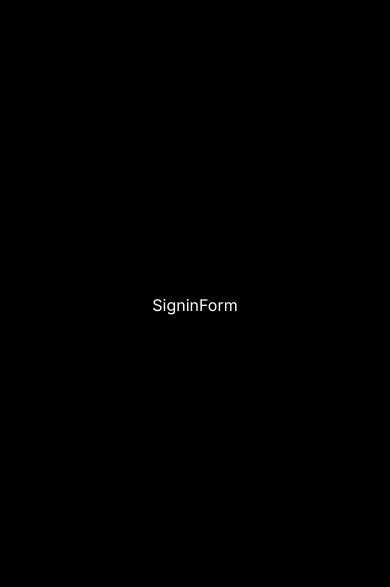
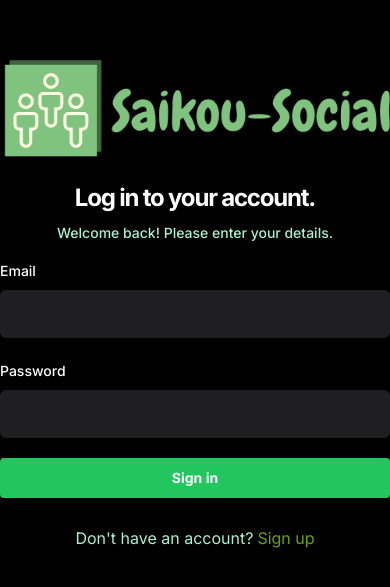
Before and after one commit to JesseAidenBolton/saikousocial, a React (Vite) app: page /sign-in in a window 390 px wide. Shown: the part 117-704 px from the top of the page. Built offline with nearby package versions, Linux system fonts and the light colour scheme; no server answers.

Commit message:
Finished auth with tanstack

```diff
--- a/package.json
+++ b/package.json
@@ -14,6 +14,7 @@
     "@radix-ui/react-label": "^2.0.2",
     "@radix-ui/react-slot": "^1.0.2",
     "@radix-ui/react-toast": "^1.1.5",
+    "@tanstack/react-query": "^5.13.4",
     "appwrite": "^13.0.1",
     "class-variance-authority": "^0.7.0",
     "clsx": "^2.0.0",
--- a/src/_auth/forms/SigninForm.tsx
+++ b/src/_auth/forms/SigninForm.tsx
@@ -1,7 +1,125 @@
+import { zodResolver } from "@hookform/resolvers/zod";
 
-const SigninForm = () => {
+import {
+    Form,
+    FormControl,
+    FormField,
+    FormItem,
+    FormLabel,
+    FormMessage,
+} from "@/components/ui/form"
+
+import { useToast } from "@/components/ui/use-toast"
+
+import { Input } from "@/components/ui/input"
+
+import {Button} from "@/components/ui/button.tsx";
+import {useForm} from "react-hook-form";
+import {SigninValidation} from "@/lib/validation";
+import { z } from "zod";
+import {Loader2} from "lucide-react";
+import {Link, useNavigate} from "react-router-dom";
+import { useSignInAccount } from "@/lib/react-query/queriesAndMutations.ts";
+import {useUserContext} from "@/context/AuthContext.tsx";
+
+
+
+
+const SignInForm = () => {
+
+    const { toast } = useToast()
+
+    const { checkAuthUser, isLoading: isUserLoading } = useUserContext();
+
+    const navigate = useNavigate();
+
+    const { mutateAsync: signInAccount } = useSignInAccount();
+
+
+    // 1. Define your form.
+    const form = useForm<z.infer<typeof SigninValidation>>({
+        resolver: zodResolver(SigninValidation),
+        defaultValues: {
+            email: '',
+            password: '',
+        },
+    })
+
+    // 2. Define a submit handler.
+    async function onSubmit(values: z.infer<typeof SigninValidation>) {
+
+
+        const session = await signInAccount({
+            email: values.email,
+            password: values.password,
+        })
+
+        if(!session) {
+            return toast({title: 'Sign in failed. Please try again.'})
+        }
+
+        const isLoggedIn = await checkAuthUser();
+
+        if(isLoggedIn) {
+            form.reset();
+
+            navigate('/')
+        } else {
+            return toast({ title: 'Sign up failed. Please try again.'})
+        }
+
+    }
+
+
     return (
-        <div>SigninForm</div>
+        <Form {...form}>
+            <div className="sm:w-420 flex-center flex-col">
+                <img src="/assets/images/logo.png" alt="logo"/>
+                <h2 className="h3-bold md:h2-bold pt-5 sm:pt-12">Log in to your account.</h2>
+                <p className="text-emerald-200 small-medium md:base-regular mt-2">Welcome back! Please enter your details.</p>
+
+                <form onSubmit={form.handleSubmit(onSubmit)} className="flex flex-col gap-5 w-full mt-4">
+                    <FormField
+                        control={form.control}
+                        name="email"
+                        render={({ field }) => (
+                            <FormItem>
+                                <FormLabel>Email</FormLabel>
+                                <FormControl>
+                                    <Input type="email" className="shad-input-g" {...field} />
+                                </FormControl>
+                                <FormMessage />
+                            </FormItem>
+                        )}
+                    />
+                    <FormField
+                        control={form.control}
+                        name="password"
+                        render={({ field }) => (
+                            <FormItem>
+                                <FormLabel>Password</FormLabel>
+                                <FormControl>
+                                    <Input type="password" className="shad-input-g" {...field} />
+                                </FormControl>
+                                <FormMessage />
+                            </FormItem>
+                        )}
+                    />
+                    <Button type="submit" className="bg-green-500 hover:bg-green-700 text-white font-bold py-2 px-4 rounded">
+                        {isUserLoading ? (
+                            <div className="flex-center gap-2">
+                                <Loader2 className="animate-spin"/> Loading...
+                            </div>
+                        ) : "Sign in" }
+                    </Button>
+                    <p className="text-small-regular text-emerald-200 text-center mt-2">
+                        Don't have an account?
+                        <Link to="/sign-up" className="text-lime-600 text-small-semibold ml-1">Sign up</Link>
+                    </p>
+                </form>
+            </div>
+        </Form>
+
     )
 }
-export default SigninForm
+export default SignInForm
--- a/src/_auth/forms/SignupForm.tsx
+++ b/src/_auth/forms/SignupForm.tsx
@@ -15,11 +15,13 @@
 
 import {Button} from "@/components/ui/button.tsx";
 import {useForm} from "react-hook-form";
-import {SignupValidation} from "@/lib/validation";
+import {SigninValidation, SignupValidation} from "@/lib/validation";
 import { z } from "zod";
 import {Loader2} from "lucide-react";
-import {Link} from "react-router-dom";
+import {Link, useNavigate} from "react-router-dom";
 import {createUserAccount} from "@/lib/appwrite/api.ts";
+import {useCreateUserAccount, useSignInAccount} from "@/lib/react-query/queriesAndMutations.ts";
+import {useUserContext} from "@/context/AuthContext.tsx";
 
 
 
@@ -27,7 +29,15 @@
 const SignupForm = () => {
 
     const { toast } = useToast()
-    const isLoading = false;
+
+    const { checkAuthUser, isLoading: isUserLoading } = useUserContext();
+
+    const navigate = useNavigate();
+
+    const { mutateAsync: createUserAccount, isPending: isCreatingAccount} = useCreateUserAccount();
+
+    const { mutateAsync: signInAccount, isPending: isSigningIn } = useSignInAccount();
+
 
     // 1. Define your form.
     const form = useForm<z.infer<typeof SignupValidation>>({
@@ -50,7 +60,25 @@
             })
         }
 
-        //const session = await signInAccount()
+        const session = await signInAccount({
+            email: values.email,
+            password: values.password,
+        })
+
+        if(!session) {
+            return toast({title: 'Sign in failed. Please try again.'})
+        }
+
+        const isLoggedIn = await checkAuthUser();
+
+        if(isLoggedIn) {
+            form.reset();
+
+            navigate('/')
+        } else {
+            return toast({ title: 'Sign up failed. Please try again.'})
+        }
+
     }
 
 
@@ -115,7 +143,7 @@
                         )}
                     />
                     <Button type="submit" className="bg-green-500 hover:bg-green-700 text-white font-bold py-2 px-4 rounded">
-                        {isLoading ? (
+                        {isCreatingAccount ? (
                             <div className="flex-center gap-2">
                                 <Loader2 className="animate-spin"/> Loading...
                             </div>
--- /dev/null
+++ b/src/context/AuthContext.tsx
@@ -0,0 +1,94 @@
+import { useNavigate } from "react-router-dom";
+import { createContext, useContext, useEffect, useState } from "react";
+
+import { IUser } from "@/types";
+import { getCurrentUser } from "@/lib/appwrite/api";
+
+export const INITIAL_USER = {
+    id: "",
+    name: "",
+    username: "",
+    email: "",
+    imageUrl: "",
+    bio: "",
+};
+
+const INITIAL_STATE = {
+    user: INITIAL_USER,
+    isLoading: false,
+    isAuthenticated: false,
+    setUser: () => {},
+    setIsAuthenticated: () => {},
+    checkAuthUser: async () => false as boolean,
+};
+
+type IContextType = {
+    user: IUser;
+    isLoading: boolean;
+    setUser: React.Dispatch<React.SetStateAction<IUser>>;
+    isAuthenticated: boolean;
+    setIsAuthenticated: React.Dispatch<React.SetStateAction<boolean>>;
+    checkAuthUser: () => Promise<boolean>;
+};
+
+const AuthContext = createContext<IContextType>(INITIAL_STATE);
+
+export function AuthProvider({ children }: { children: React.ReactNode }) {
+    const navigate = useNavigate();
+    const [user, setUser] = useState<IUser>(INITIAL_USER);
+    const [isAuthenticated, setIsAuthenticated] = useState(false);
+    const [isLoading, setIsLoading] = useState(false);
+
+    const checkAuthUser = async () => {
+        setIsLoading(true);
+        try {
+            const currentAccount = await getCurrentUser();
+            if (currentAccount) {
+                setUser({
+                    id: currentAccount.$id,
+                    name: currentAccount.name,
+                    username: currentAccount.username,
+                    email: currentAccount.email,
+                    imageUrl: currentAccount.imageUrl,
+                    bio: currentAccount.bio,
+                });
+                setIsAuthenticated(true);
+
+                return true;
+            }
+
+            return false;
+        } catch (error) {
+            console.error(error);
+            return false;
+        } finally {
+            setIsLoading(false);
+        }
+    };
+
+    useEffect(() => {
+        const cookieFallback = localStorage.getItem("cookieFallback");
+        if (
+            cookieFallback === "[]" ||
+            cookieFallback === null ||
+            cookieFallback === undefined
+        ) {
+            navigate("/sign-in");
+        }
+
+        checkAuthUser();
+    }, []);
+
+    const value = {
+        user,
+        setUser,
+        isLoading,
+        isAuthenticated,
+        setIsAuthenticated,
+        checkAuthUser,
+    };
+
+    return <AuthContext.Provider value={value}>{children}</AuthContext.Provider>;
+}
+
+export const useUserContext = () => useContext(AuthContext);
--- /dev/null
+++ b/src/lib/react-query/QueryProvider.tsx
@@ -0,0 +1,12 @@
+import { ReactNode } from 'react'
+import {QueryClient, QueryClientProvider } from "@tanstack/react-query";
+
+
+const queryClient = new QueryClient();
+export const QueryProvider = ({ children } : {children : ReactNode}) => {
+    return (
+        <QueryClientProvider client={queryClient}>
+            {children}
+        </QueryClientProvider>
+    )
+}
--- /dev/null
+++ b/src/lib/react-query/queriesAndMutations.ts
@@ -0,0 +1,20 @@
+import {
+    useQuery,
+    useMutation,
+    useQueryClient,
+    useInfiniteQuery,
+} from '@tanstack/react-query'
+import {createUserAccount, signInAccount} from "@/lib/appwrite/api.ts";
+import {INewUser} from "@/types";
+
+export const useCreateUserAccount = () => {
+    return useMutation({
+        mutationFn: (user: INewUser) => createUserAccount(user)
+    })
+}
+
+export const useSignInAccount = () => {
+    return useMutation({
+        mutationFn: (user: { email: string; password: string}) => signInAccount(user)
+    })
+}
--- a/src/lib/validation/index.ts
+++ b/src/lib/validation/index.ts
@@ -6,3 +6,8 @@
     email: z.string().email(),
     password: z.string().min(8, {message: 'Password must be at least 8 characters'}),
 })
+
+export const SigninValidation = z.object({
+    email: z.string().email(),
+    password: z.string().min(8, {message: 'Password must be at least 8 characters'}),
+})
--- a/src/main.tsx
+++ b/src/main.tsx
@@ -1,9 +1,15 @@
 import ReactDOM from 'react-dom/client';
 import { BrowserRouter } from "react-router-dom";
 import App from "./App.tsx";
+import {AuthProvider} from "@/context/AuthContext.tsx";
+import {QueryProvider} from "@/lib/react-query/QueryProvider.tsx";
 
 ReactDOM.createRoot(document.getElementById('root')!).render(
     <BrowserRouter>
-        <App />
+        <QueryProvider>
+            <AuthProvider>
+                <App />
+            </AuthProvider>
+        </QueryProvider>
     </BrowserRouter>
 )
--- a/src/types/index.ts
+++ b/src/types/index.ts
@@ -1,3 +1,15 @@
+import * as React from "react";
+
+export type IContextType = {
+    user: IUser;
+    isLoading: boolean;
+    setUser: React.Dispatch<React.SetStateAction<IUser>>;
+    isAuthenticated: boolean;
+    setIsAuthenticated: React.Dispatch<React.SetStateAction<boolean>>;
+    checkAuthUser: () => Promise<boolean>;
+}
+
+
 export type INavLink = {
     imgURL: string;
     route: string;
```
Also changed, not shown: src/lib/appwrite/api.ts (+31 -1 lines), 1 other file (tests, documents, lock files or other folders).
